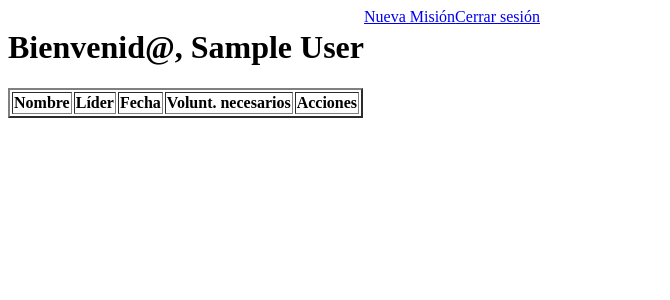
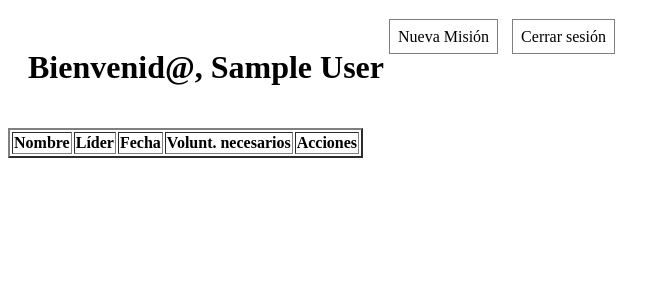
Before and after one commit to cris02932/tercer_intento_certificacion, a Flask app: page /dashboard in a window 1280 px wide. Shown: the top 300 px of the page, without its empty margins (0-670 px from the left). Run offline with Flask 3, Linux system fonts and the light colour scheme; the visitor is signed in with stand-in values (Sample User, id 1); data that the repository does not hold is empty.

Commit message:
ultimocambio

```diff
--- a/flask_app/static/dashboard.css
+++ b/flask_app/static/dashboard.css
@@ -9,3 +9,16 @@ header{
     text-decoration: underline;
     cursor: pointer;
 }
+header {
+    background-color: white;
+    padding: 20px;
+}
+
+nav a {
+    background-color: white;
+    color: black;
+    text-decoration: none;
+    border: 1px solid gray;
+    padding: 8px;
+    margin: 5px;
+}
--- a/flask_app/templates/dashboard.html
+++ b/flask_app/templates/dashboard.html
@@ -9,8 +9,10 @@
 <body>
     <header>
         <h1>Bienvenid@, {{ session['nombre'] }}</h1>
-        <a href="{{ url_for('nueva_mision') }}">Nueva Misión</a>
-        <a href="{{ url_for('cerrar_sesion') }}">Cerrar sesión</a>
+        <nav>
+            <a href="{{ url_for('nueva_mision') }}">Nueva Misión</a>
+            <a href="{{ url_for('cerrar_sesion') }}">Cerrar sesión</a>
+        </nav>
     </header>
 
     <main>
--- a/flask_app/templates/editar.html
+++ b/flask_app/templates/editar.html
@@ -1,4 +1,3 @@
-
 <!DOCTYPE html>
 <html lang="es">
 <head>
--- a/flask_app/templates/index.html
+++ b/flask_app/templates/index.html
@@ -1,5 +1,5 @@
 <!DOCTYPE html>
-<html lang="en">
+<html lang="es">
 <head>
     <meta charset="UTF-8">
     <meta name="viewport" content="width=device-width, initial-scale=1.0">
--- a/flask_app/templates/nuevo.html
+++ b/flask_app/templates/nuevo.html
@@ -1,4 +1,3 @@
-
 <!DOCTYPE html>
 <html lang="es">
 <head>
```
Also changed, not shown: flask_app/static/ver_mision.css (added, +36 -0 lines), flask_app/templates/ver_mision.html (+7 -6 lines).
